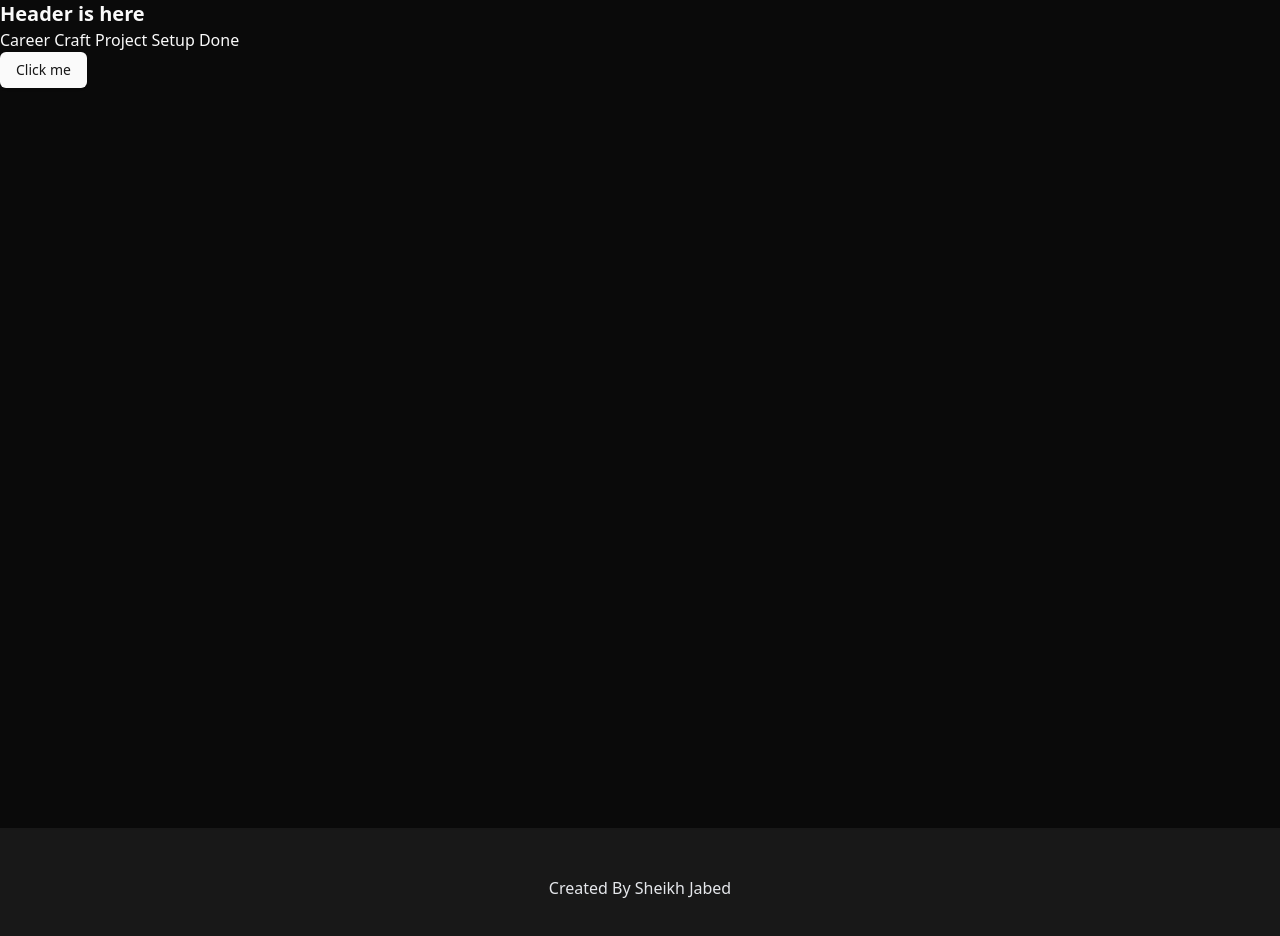
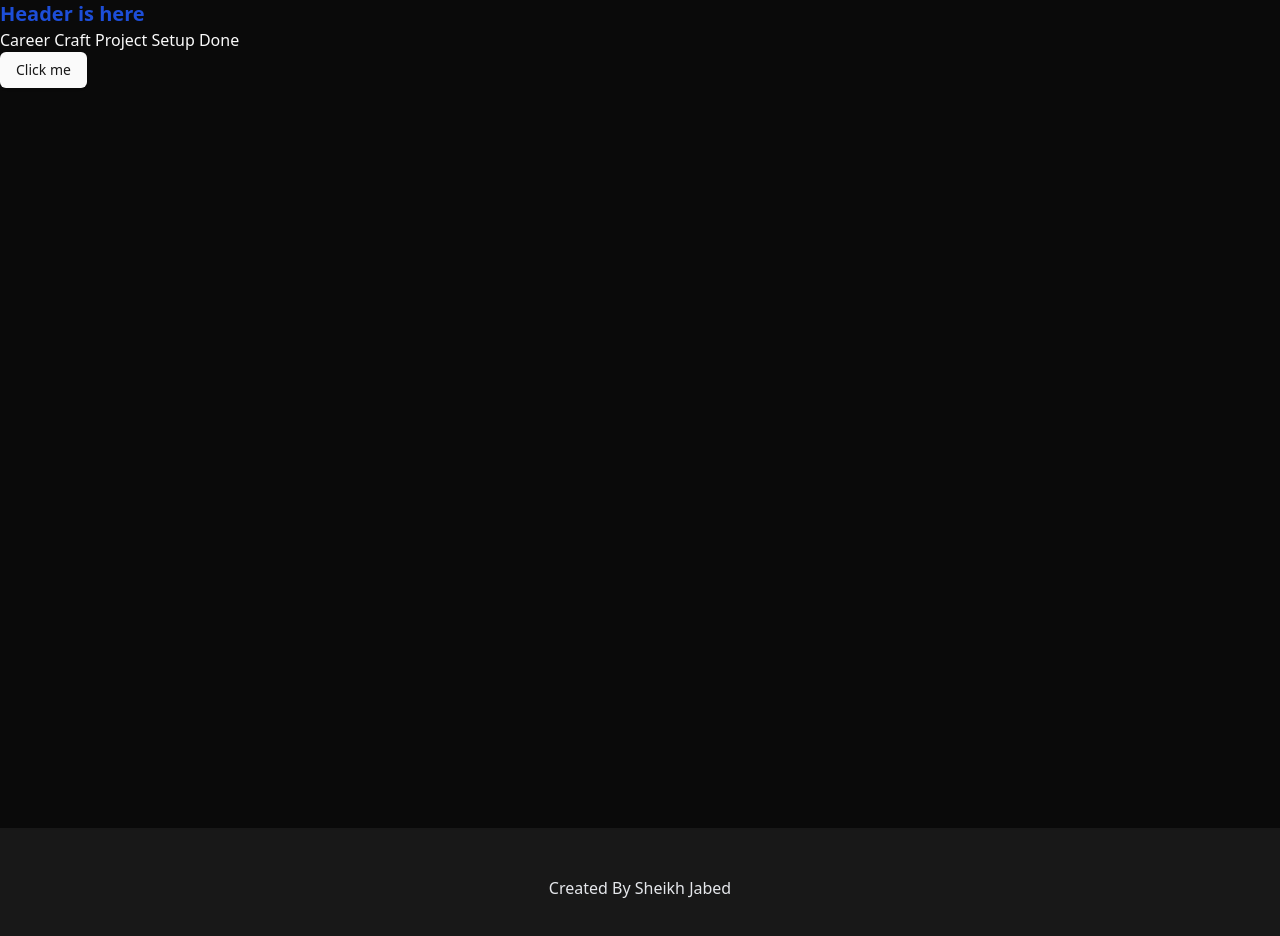
Before and after one commit to SK-Jabed/Career-Craft-AI, a Next.js app: page / in a window 1280 px wide. Shown: the top 936 px of the page. Built offline with nearby package versions, Linux system fonts and the light colour scheme.

Commit message:
New Components and Sections Added of Homepage

```diff
--- a/components/Header.jsx
+++ b/components/Header.jsx
@@ -3,7 +3,7 @@
 const Header = () => {
   return (
     <div>
-      <p className="text-xl font-semibold">Header is here</p>
+      <p className="text-xl font-semibold text-blue-700">Header is here</p>
     </div>
   );
 };
```
